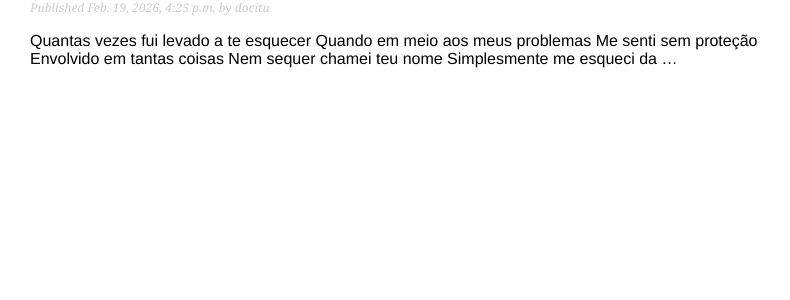
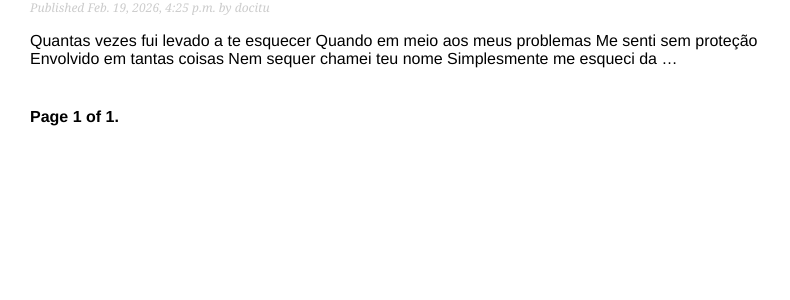
Before and after one commit to DacioSB/django-blog-5, a Django app: page /blog/ in a window 1280 px wide. Shown: the part 382-682 px from the top of the page, without its empty margins (0-790 px from the left). Run offline with Django 5.2, Linux system fonts and the light colour scheme; data comes from the database, SQL or seed files in the repository.

Commit message:
feature - :sparkles: implement pagination for post list view and add pagination template

```diff
--- a/blog/templates/blog/post/list.html
+++ b/blog/templates/blog/post/list.html
@@ -20,4 +20,5 @@
         </p>
         {{ post.body|truncatewords:30|linebreaks }}
     {% endfor %}
+    {% include "pagination.html" with page=posts %}
 {% endblock content %}
--- /dev/null
+++ b/blog/templates/pagination.html
@@ -0,0 +1,13 @@
+<div class="pagination">
+    <span class="step-links">
+        {% if page.has_previous %}
+            <a href="?page={{ page.previous_page_number }}">Previous</a>
+        {% endif %}
+            <span class="current">
+            Page {{ page.number }} of {{ page.paginator.num_pages }}.
+            </span>
+        {% if page.has_next %}
+            <a href="?page={{ page.next_page_number }}">Next</a>
+        {% endif %}
+    </span>
+</div>
--- a/blog/views.py
+++ b/blog/views.py
@@ -1,10 +1,14 @@
+from django.core.paginator import Paginator
 from django.shortcuts import get_object_or_404, render
 from .models import Post
 from django.http import Http404
 # Create your views here.
 
 def post_list(request):
-    posts = Post.published.all()
+    post_list = Post.published.all()
+    paginator = Paginator(post_list, 3)
+    page_number = request.GET.get('page', 1)
+    posts = paginator.get_page(page_number)
     return render(request, 'blog/post/list.html', {'posts': posts})
 
 def post_detail(request, year, month, day, post):
```
